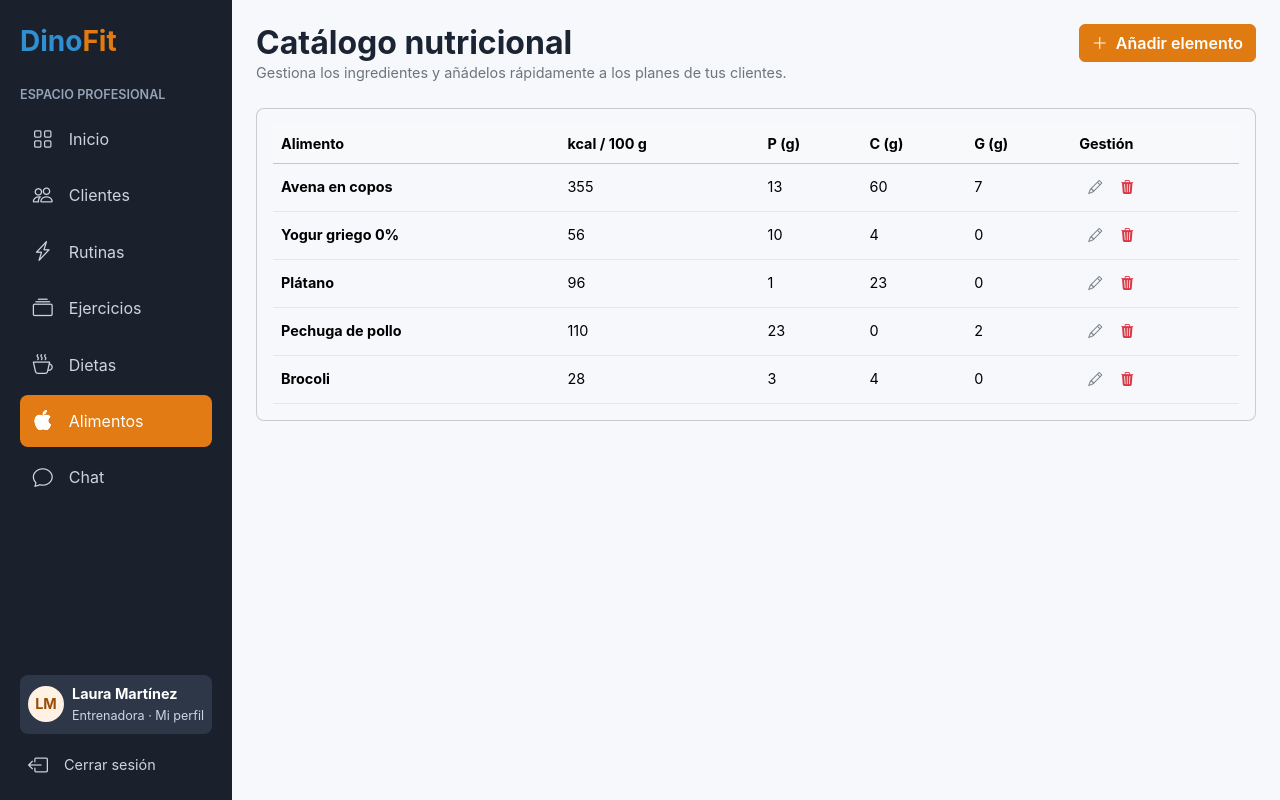
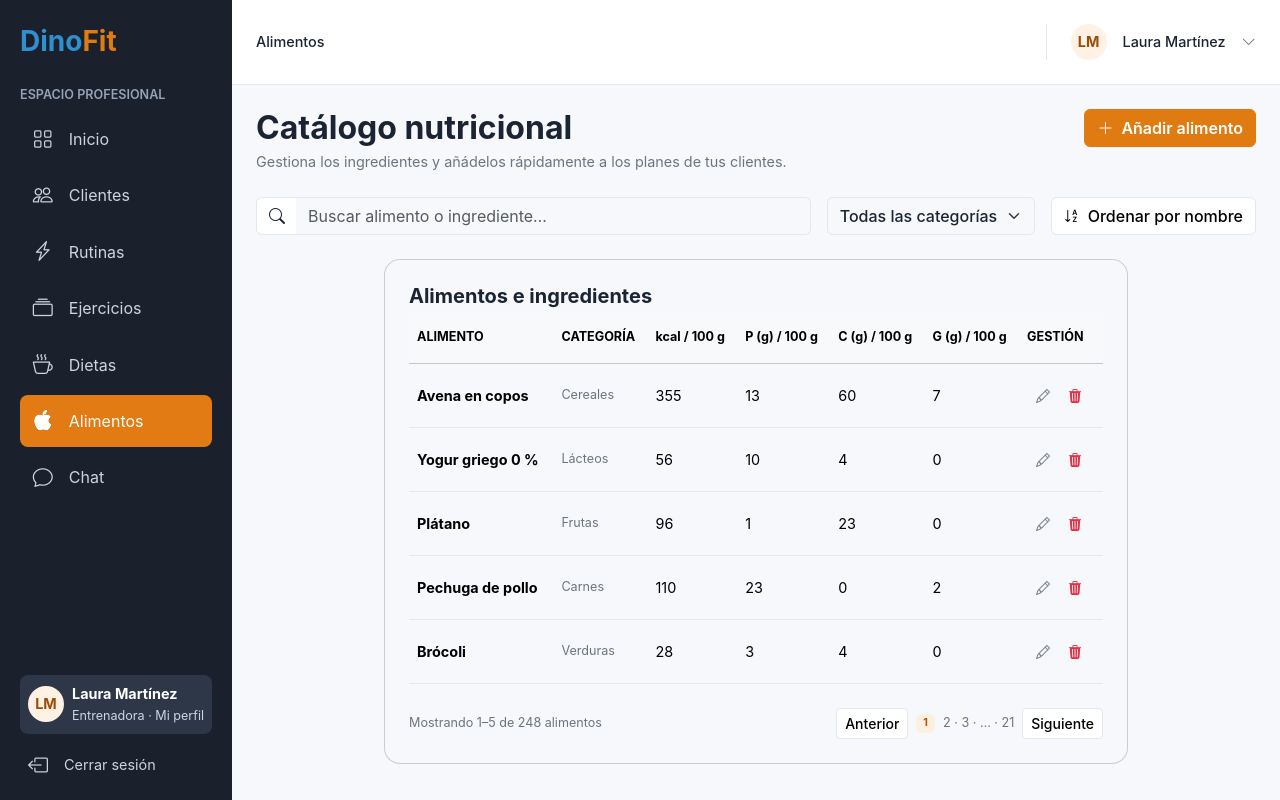
Before and after one commit to melguizogamar25-png/DinoFit-web, an Angular app in the folder dinofit-web/: page /alimentos in a window 1280 px wide. Built offline with nearby package versions, Linux system fonts and the light colour scheme.

Commit message:
Apartado de alimentos terminado

```diff
--- a/dinofit-web/src/app/components/layout-admin-component/layout-admin-component.css
+++ b/dinofit-web/src/app/components/layout-admin-component/layout-admin-component.css
@@ -0,0 +1,6 @@
+.avatar-usuario {
+    width: 2.25rem;
+    height: 2.25rem;
+    background: #fff2e4;
+    color: #9b4c06;
+}
--- a/dinofit-web/src/app/components/layout-admin-component/layout-admin-component.html
+++ b/dinofit-web/src/app/components/layout-admin-component/layout-admin-component.html
@@ -1,6 +1,16 @@
 <div class="d-flex min-vh-100">
   <app-barra-lateral-component></app-barra-lateral-component>
-  <main class="flex-grow-1 p-4 overflow-x-auto">
-    <router-outlet></router-outlet>
-  </main>
+  <div class="flex-grow-1 d-flex flex-column overflow-x-auto">
+    <header class="bg-white border-bottom d-flex justify-content-between align-items-center px-4 py-4">
+      <span class="fw-medium">{{ titulo() }}</span>
+      <div class="d-flex align-items-center gap-3 border-start ps-4">
+        <div class="avatar-usuario rounded-circle d-flex align-items-center justify-content-center fw-bold">LM</div>
+        <span class="fw-medium">Laura Martínez</span>
+        <i class="bi bi-chevron-down text-secondary"></i>
+      </div>
+    </header>
+    <main class="flex-grow-1 p-4">
+      <router-outlet></router-outlet>
+    </main>
+  </div>
 </div>
--- a/dinofit-web/src/app/components/layout-admin-component/layout-admin-component.ts
+++ b/dinofit-web/src/app/components/layout-admin-component/layout-admin-component.ts
@@ -1,6 +1,8 @@
-import { Component } from '@angular/core';
-import { RouterLink, RouterOutlet } from '@angular/router';
+import { Component, inject, signal } from '@angular/core';
+import { NavigationEnd, Router, RouterLink, RouterOutlet } from '@angular/router';
 import { BarraLateralComponent } from '../barra-lateral-component/barra-lateral-component/barra-lateral-component';
+import { filter } from 'rxjs';
+import { takeUntilDestroyed } from '@angular/core/rxjs-interop';
 
 @Component({
   imports: [RouterOutlet, BarraLateralComponent],
@@ -8,4 +10,22 @@ import { BarraLateralComponent } from '../barra-lateral-component/barra-lateral-
   styleUrl: './layout-admin-component.css',
   templateUrl: './layout-admin-component.html',
 })
-export class LayoutAdminComponent {}
+export class LayoutAdminComponent {
+
+  private router = inject(Router);
+
+  // Título de la barra superior: se lee del "data" de la ruta activa
+  titulo = signal('');
+
+  constructor() {
+    this.router.events
+      .pipe(filter(evento => evento instanceof NavigationEnd), takeUntilDestroyed())
+      .subscribe(() => {
+        let ruta = this.router.routerState.snapshot.root;
+        while (ruta.firstChild) {
+          ruta = ruta.firstChild;
+        }
+        this.titulo.set(ruta.data['titulo'] ?? '');
+      });
+  }
+}
--- a/dinofit-web/src/app/modals/alimento-modal/alimento-modal-components/alimento-modal-components.html
+++ b/dinofit-web/src/app/modals/alimento-modal/alimento-modal-components/alimento-modal-components.html
@@ -1,36 +1,88 @@
 <div class="modal-backdrop fade show"></div>
 <div class="modal fade show d-block" tabindex="-1" (click)="cerrar.emit()">
-  <div class="modal-dialog  modal-dialog-centered modal-dialog-scrollable" (click)="$event.stopPropagation()">
+  <div class="modal-dialog modal-lg modal-dialog-centered modal-dialog-scrollable" (click)="$event.stopPropagation()">
     <form class="modal-content border-0 rounded-4" (ngSubmit)="guardar.emit()">
       <div class="modal-header">
+        <div>
           <h2 class="modal-title fw-bold h4">{{ esEdicion ? 'Editar alimento' : 'Añadir alimento' }}</h2>
+        </div>
         <button type="button" class="btn-close" aria-label="Cerrar" (click)="cerrar.emit()"></button>
       </div>
-      <div class="modal-body row g-3">
-        <div class="col-md-12">
-          <label class="form-label small fw-semibold text-secondary" for="nombre">Nombre del alimento</label>
-          <input type="text" class="form-control" id="nombre" name="nombre" required>
+
+      <div class="modal-body">
+        <div class="d-flex justify-content-between align-items-center mb-3">
+          <h3 class="h5 fw-bold mb-0">Información del alimento</h3>
+          <small class="text-secondary">* Campos obligatorios</small>
+        </div>
+        <div class="row g-3">
+          <div class="col-md-6">
+            <label class="form-label fw-medium" for="nombre">Nombre de alimento *</label>
+            <input type="text" class="form-control" id="nombre" name="nombre" placeholder="Ej. Pechuga de pollo" [value]="esEdicion ? 'Pechuga de pollo' : ''">
           </div>
           <div class="col-md-6">
-          <label class="form-label small fw-semibold text-secondary" for="kcal">Energía (kcal / 100 g)</label>
-          <input type="number" class="form-control" id="kcal" name="kcal" required>
+            <label class="form-label fw-medium" for="categoria">Categoría *</label>
+            <select class="form-select" id="categoria" name="categoria">
+              <option [selected]="!esEdicion" disabled>Selecciona una categoría</option>
+              <option>Aceites</option>
+              <option [selected]="esEdicion">Carnes</option>
+              <option>Cereales</option>
+              <option>Frutas</option>
+              <option>Frutos secos</option>
+              <option>Lácteos</option>
+              <option>Pescados</option>
+              <option>Tubérculos</option>
+              <option>Verduras</option>
+            </select>
+          </div>
+        </div>
+
+        <hr class="my-4">
+        <div class="row g-3">
+          <div class="col-md-6">
+            <label class="form-label fw-medium" for="kcal">Energía *</label>
+            <div class="input-group">
+              <input type="number" step="any" min="0" class="form-control border-end-0" id="kcal" name="kcal" placeholder="Ej. 120" [value]="esEdicion ? '110' : ''">
+              <span class="input-group-text bg-white border-start-0 text-secondary">kcal</span>
+            </div>
+            <div class="form-text">Kilocalorías por cada 100 g</div>
           </div>
           <div class="col-md-6">
-          <label class="form-label small fw-semibold text-secondary" for="proteinas">Proteínas (g / 100 g)</label>
-          <input type="number" class="form-control" id="proteinas" name="proteinas" required>
+            <label class="form-label fw-medium" for="proteinas">Proteínas *</label>
+            <div class="input-group">
+              <input type="number" step="any" min="0" class="form-control border-end-0" id="proteinas" name="proteinas" placeholder="Ej. 22,5" [value]="esEdicion ? '23' : ''">
+              <span class="input-group-text bg-white border-start-0 text-secondary">g</span>
+            </div>
+            <div class="form-text">Gramos por cada 100 g</div>
           </div>
           <div class="col-md-6">
-          <label class="form-label small fw-semibold text-secondary" for="carbohidratos">Carbohidratos (g / 100 g)</label>
-          <input type="number" class="form-control" id="carbohidratos" name="carbohidratos" required>
+            <label class="form-label fw-medium" for="carbohidratos">Carbohidratos *</label>
+            <div class="input-group">
+              <input type="number" step="any" min="0" class="form-control border-end-0" id="carbohidratos" name="carbohidratos" placeholder="Ej. 0" [value]="esEdicion ? '0' : ''">
+              <span class="input-group-text bg-white border-start-0 text-secondary">g</span>
+            </div>
+            <div class="form-text">Gramos por cada 100 g</div>
           </div>
           <div class="col-md-6">
-          <label class="form-label small fw-semibold text-secondary" for="grasas">Grasas (g / 100 g)</label>
-          <input type="number" class="form-control" id="grasas" name="grasas" required>
+            <label class="form-label fw-medium" for="grasas">Grasas *</label>
+            <div class="input-group">
+              <input type="number" step="any" min="0" class="form-control border-end-0" id="grasas" name="grasas" placeholder="Ej. 3,3" [value]="esEdicion ? '2' : ''">
+              <span class="input-group-text bg-white border-start-0 text-secondary">g</span>
+            </div>
+            <div class="form-text">Gramos por cada 100 g</div>
           </div>
         </div>
+
+        <div class="alert bg-light border-0 d-flex align-items-center gap-3 mt-4 mb-0">
+          <i class="bi bi-info-circle text-primary"></i>
+          <span>{{ esEdicion ? 'Los cambios se guardarán en este alimento del catálogo nutricional.' : 'El alimento estará disponible en el catálogo para crear planes alimenticios.' }}</span>
+        </div>
+      </div>
+
       <div class="modal-footer">
-        <button type="button" class="btn btn-light border" (click)="cerrar.emit()">Cancelar</button>
-        <button type="submit" class="btn btn-dino">Guardar alimento</button>
+        <button type="button" class="btn btn-light bg-white border fw-medium" (click)="cerrar.emit()">Cancelar</button>
+        <button type="submit" class="btn btn-dino">
+          <i class="bi me-2" [class.bi-floppy]="esEdicion" [class.bi-plus-lg]="!esEdicion"></i>{{ esEdicion ? 'Guardar cambios' : 'Añadir alimento' }}
+        </button>
       </div>
     </form>
   </div>
--- a/dinofit-web/src/app/modals/alimento-modal/alimento-modal-components/alimento-modal-components.ts
+++ b/dinofit-web/src/app/modals/alimento-modal/alimento-modal-components/alimento-modal-components.ts
@@ -9,7 +9,7 @@ import { FormsModule } from '@angular/forms';
 })
 export class AlimentoModalComponents {
 
-  @Input() esEdicion = false;
+ @Input() esEdicion = false;
 
   @Output() guardar = new EventEmitter<void>();
   @Output() cerrar = new EventEmitter<void>();
--- a/dinofit-web/src/app/pages/alimento-page/alimento-page-component/alimento-page-component.css
+++ b/dinofit-web/src/app/pages/alimento-page/alimento-page-component/alimento-page-component.css
@@ -0,0 +1 @@
+.table-hover { --bs-table-hover-bg: #fff0e0; }
--- a/dinofit-web/src/app/pages/alimento-page/alimento-page-component/alimento-page-component.html
+++ b/dinofit-web/src/app/pages/alimento-page/alimento-page-component/alimento-page-component.html
@@ -1,23 +1,65 @@
 <div class="d-flex justify-content-between align-items-start flex-wrap gap-3 mb-4">
   <div>
-    <h1 class="h2 fw-bold mb-0">Catálogo nutricional</h1>
+    <h1 class="h2 fw-bold mb-1">Catálogo nutricional</h1>
     <p class="text-secondary mb-0">Gestiona los ingredientes y añádelos rápidamente a los planes de tus clientes.</p>
   </div>
-  <button type="button" class="btn btn-dino" (click)="abrirAlta()"><i class="bi bi-plus-lg me-2"></i>Añadir elemento</button>
+  <button type="button" class="btn btn-dino" (click)="abrirAlta()"><i class="bi bi-plus-lg me-2"></i>Añadir alimento</button>
+</div>
+<div class="row g-3 mb-4">
+  <div class="col-12 col-lg">
+    <div class="input-group">
+      <span class="input-group-text bg-white border-end-0"><i class="bi bi-search"></i></span>
+      <input type="text" class="form-control border-start-0" placeholder="Buscar alimento o ingrediente…">
+    </div>
+  </div>
+  <div class="col-12 col-md-6 col-lg-auto">
+    <select class="form-select fw-medium">
+      <option value="">Todas las categorías</option>
+      <option>Aceites</option>
+      <option>Carnes</option>
+      <option>Cereales</option>
+      <option>Frutas</option>
+      <option>Frutos secos</option>
+      <option>Lácteos</option>
+      <option>Pescados</option>
+      <option>Tubérculos</option>
+      <option>Verduras</option>
+    </select>
+  </div>
+  <div class="col-12 col-md-6 col-lg-auto">
+    <button type="button" class="btn btn-light bg-white border fw-medium w-100">
+      <i class="bi bi-sort-alpha-down me-2"></i>Ordenar por nombre
+    </button>
+  </div>
 </div>
 
-<div class="card card-body rounded-3">
+<div class="row justify-content-center">
+  <div class="col-12 col-xl-9">
+    <div class="card card-body rounded-4 p-4">
+      <h2 class="h5 fw-bold mb-1">Alimentos e ingredientes</h2>
+      <div class="table-responsive">
         <table class="table table-hover align-middle mb-0">
-    <thead class="table-light"><tr><th>Alimento</th><th>kcal / 100 g</th><th>P (g)</th><th>C (g)</th><th>G (g)</th><th>Gestión</th></tr></thead>
+          <thead class="table-light small text-secondary">
+            <tr>
+              <th class="py-3">ALIMENTO</th>
+              <th class="py-3">CATEGORÍA</th>
+              <th class="py-3">kcal / 100 g</th>
+              <th class="py-3">P (g) / 100 g</th>
+              <th class="py-3">C (g) / 100 g</th>
+              <th class="py-3">G (g) / 100 g</th>
+              <th class="py-3">GESTIÓN</th>
+            </tr>
+          </thead>
           <tbody>
-        @for (elemento of alimentos; track elemento.id) {
+            @for (alimento of alimentos; track alimento.id) {
               <tr>
-                <td><strong>{{elemento.nombre}}</strong></td>
-                <td>{{elemento.kcal}}</td>
-                <td>{{elemento.proteinas}}</td>
-                <td>{{elemento.carbohidratos}}</td>
-                <td>{{elemento.grasas}}</td>
-                <td>
+                <td class="py-3"><strong>{{ alimento.nombre }}</strong></td>
+                <td class="py-3 small text-secondary">{{ alimento.categoria }}</td>
+                <td class="py-3">{{ alimento.kcal }}</td>
+                <td class="py-3">{{ alimento.proteinas }}</td>
+                <td class="py-3">{{ alimento.carbohidratos }}</td>
+                <td class="py-3">{{ alimento.grasas }}</td>
+                <td class="py-3">
                   <button type="button" class="btn btn-link btn-sm text-secondary" (click)="abrirEdicion()"><i class="bi bi-pencil"></i></button>
                   <button type="button" class="btn btn-link btn-sm text-danger" (click)="pedirEliminar()"><i class="bi bi-trash3-fill"></i></button>
                 </td>
@@ -27,6 +69,18 @@
         </table>
       </div>
 
+      <div class="d-flex justify-content-between align-items-center flex-wrap gap-3 mt-4">
+        <span class="small text-secondary">Mostrando 1–{{ alimentos.length }} de 248 alimentos</span>
+        <div class="d-flex align-items-center gap-2">
+          <button type="button" class="btn btn-light bg-white border btn-sm fw-medium">Anterior</button>
+          <span class="badge bg-warning-subtle text-warning-emphasis">1</span>
+          <span class="small text-secondary">2 · 3 · … · 21</span>
+          <button type="button" class="btn btn-light bg-white border btn-sm fw-medium">Siguiente</button>
+        </div>
+      </div>
+  </div>
+</div>
+
 @if (mostrarModal) {
   <app-alimento-modal-components [esEdicion]="esEdicion" (guardar)="guardar()" (cerrar)="mostrarModal = false"></app-alimento-modal-components>
 }
--- a/dinofit-web/src/app/pages/alimento-page/alimento-page-component/alimento-page-component.ts
+++ b/dinofit-web/src/app/pages/alimento-page/alimento-page-component/alimento-page-component.ts
@@ -11,11 +11,11 @@ import { ConfirmDeleteModalComponent } from '../../../shared/confirm-delete-moda
 export class AlimentoPageComponent {
 
   alimentos = [
-    {id: 1, nombre: 'Avena en copos', kcal: 355, proteinas: 13, carbohidratos: 60, grasas: 7},
-    {id: 2, nombre: 'Yogur griego 0%', kcal: 56, proteinas: 10, carbohidratos: 4, grasas: 0},
-    {id: 3, nombre: 'Plátano', kcal: 96, proteinas: 1, carbohidratos: 23, grasas: 0},
-    {id: 4, nombre: 'Pechuga de pollo', kcal: 110, proteinas: 23, carbohidratos: 0, grasas: 2},
-    {id: 5, nombre: 'Brocoli', kcal: 28, proteinas: 3, carbohidratos: 4, grasas: 0}
+    {id: 1, nombre: 'Avena en copos', categoria: 'Cereales', kcal: 355, proteinas: 13, carbohidratos: 60, grasas: 7},
+    {id: 2, nombre: 'Yogur griego 0 %', categoria: 'Lácteos', kcal: 56, proteinas: 10, carbohidratos: 4, grasas: 0},
+    {id: 3, nombre: 'Plátano', categoria: 'Frutas', kcal: 96, proteinas: 1, carbohidratos: 23, grasas: 0},
+    {id: 4, nombre: 'Pechuga de pollo', categoria: 'Carnes', kcal: 110, proteinas: 23, carbohidratos: 0, grasas: 2},
+    {id: 5, nombre: 'Brócoli', categoria: 'Verduras', kcal: 28, proteinas: 3, carbohidratos: 4, grasas: 0},
   ];
 
   mostrarModal = false;
@@ -23,7 +23,7 @@ export class AlimentoPageComponent {
   mostrarEliminar = false;
 
   abrirAlta(): void {
-    this.esEdicion = true;
+    this.esEdicion = false;
     this.mostrarModal = true;
   }
 
```
Also changed, not shown: dinofit-web/src/app/app.routes.ts (+8 -8 lines), 1 other file (tests, documents, lock files or other folders). Lines whose indentation alone changed are shown as unchanged.
